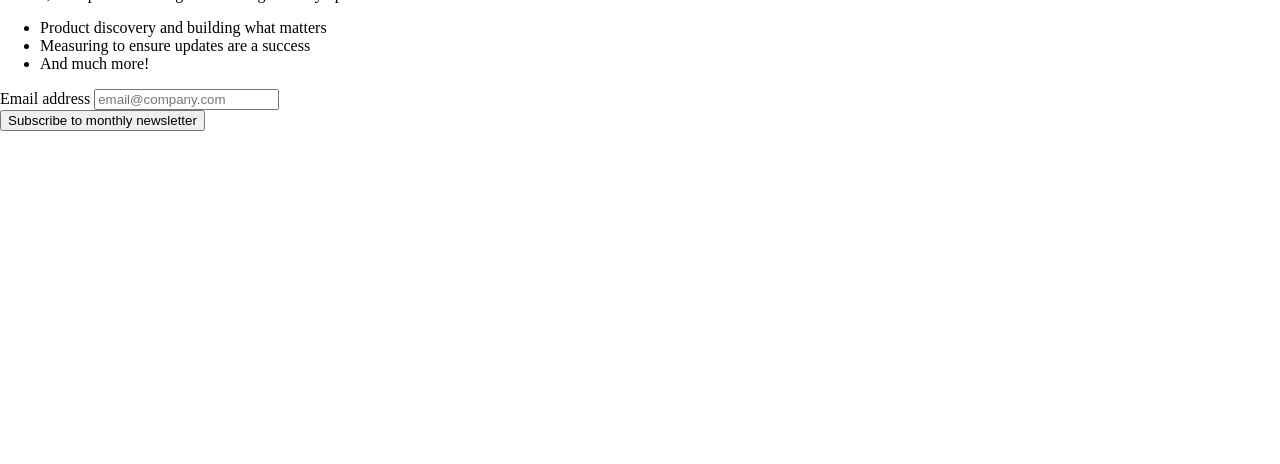
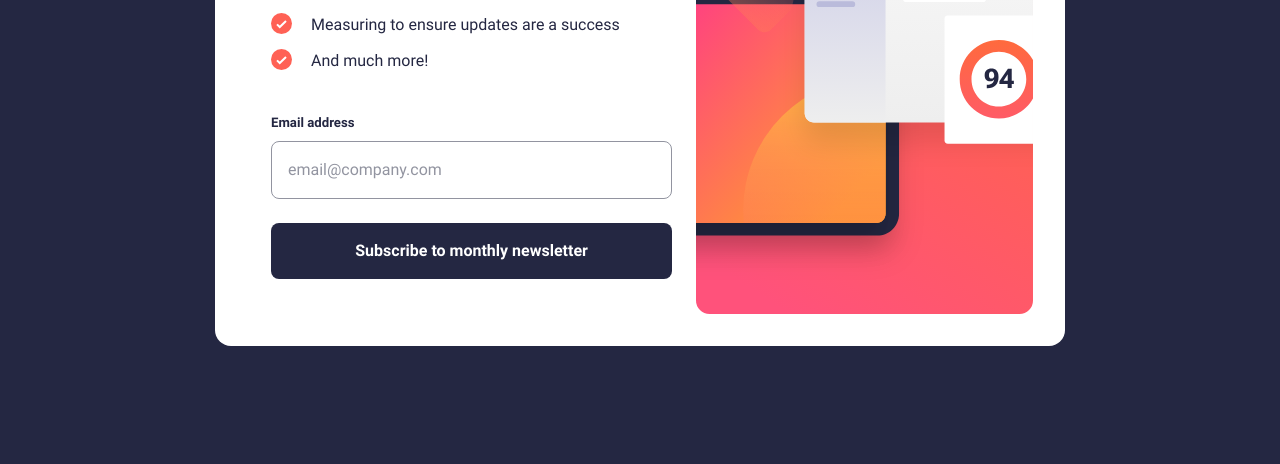
Before and after one commit to mrkteq/newsletter-sign-up, a plain HTML site: page index.html in a window 1280 px wide. Shown: the part 336-800 px from the top of the page. Drawn offline with Linux system fonts and the light colour scheme.

Commit message:
adds styles

```diff
--- a/index.html
+++ b/index.html
@@ -14,26 +14,33 @@
 
   <div class="newsletter-cta">
     <picture>
+      <source
+      media="(min-width: 650px)"
+      srcset="/assets/images/illustration-sign-up-desktop.svg"
+      >
       <img src="/assets/images/illustration-sign-up-mobile.svg" alt="">
     </picture>
 
-    <h1>Stay updated!</h1>
+    <div class="content">
+      <h1 class="title">Stay updated!</h1>
       <p>Join 60,000+ product managers receiving monthly updates on:</p>
 
-    <ul class="checkmark-list">
+      <ul role="list" class="checkmark-list">
         <li>Product discovery and building what matters</li>
         <li>Measuring to ensure updates are a success</li>
         <li>And much more!</li>
       </ul>
 
       <form action="">
-      <div class="form-group">
+        <div class="form-group with-error-field">
           <label for="email">Email address</label>
           <input type="email" id="email" placeholder="email@company.com">
+          <span class="error">Email address required</span>
         </div>
 
         <button class="button">Subscribe to monthly newsletter</button>
       </form>
+    </div>
 
   </div>
 
--- a/style.css
+++ b/style.css
@@ -1,3 +1,38 @@
+@font-face {
+  font-family: 'Roboto';
+  src:
+    local('Roboto Regular'),
+    url('/assets/fonts/Roboto-Regular.ttf');
+  font-weight: 400;
+}
+
+@font-face {
+  font-family: 'Roboto';
+  src:
+    local('Roboto Bold'),
+    url('/assets/fonts/Roboto-Bold.ttf');
+  font-weight: 700;
+}
+
+:root {
+  --clr-neutral-800: hsl(234, 29%, 20%);
+  --clr-neutral-700: hsl(235, 18%, 26%);
+  --clr-neutral-200: hsl(231, 7%, 60%);
+  --clr-neutral-100: hsl(0, 0%, 100%);
+
+  --clr-accent-400: hsl(4, 100%, 67%);
+  --clr-accent-500: hsl(347, 100%, 66%);
+
+  --ff-base: Roboto, sans-serif;
+
+  --fw-regular: 400;
+  --fw-bold: 700;
+
+  --fs-300: .825rem;
+  --fs-400: 1rem;
+  --fs-900: 2.5rem;
+}
+
 *,
 *::before,
 *::after {
@@ -28,3 +63,155 @@ ol[role='list'] {
   margin: 0;
   padding: 0;
 }
+
+body {
+  font-family: var(--ff-base);
+  font-weight: var(--fw-regular);
+  font-weight: var(--fs-400);
+  color: var(--clr-neutral-800);
+  line-height: 1.5;
+
+  min-height: 100vh;
+  display: grid;
+  place-content: center;
+  background-color: var(--clr-neutral-800);
+}
+
+input {
+  padding: 1rem;
+  border-radius: .5rem;
+  font: inherit;
+  font-size: var(--fs-400);
+  font-weight: var(--fw-regular);
+  border: 1px solid var(--clr-neutral-200)
+}
+
+input::placeholder {
+  color: var(--clr-neutral-200)
+}
+
+input:not(:focus):invalid {
+  color: var(--clr-accent-400);
+  border: 1px solid var(--clr-accent-400);
+}
+
+.form-group {
+  display: grid;
+  gap: .5rem;
+  font-size: var(--fs-300);
+  font-weight: var(--fw-bold);
+}
+
+.form-group > .error {
+  grid-row: 1;
+  grid-column: 2;
+  text-align: end;
+  color: var(--clr-accent-400);
+  display: none;
+}
+
+.form-group > :not(:focus):invalid + .error {
+  display: block;
+}
+
+.form-group.with-error-field {
+  grid-template-columns: 1fr 1fr;
+}
+
+.form-group.with-error-field > input {
+  grid-column: 1 / -1;
+}
+
+.button {
+  background: var(--clr-neutral-800);
+  color: var(--clr-neutral-100);
+  font: inherit;
+  font-weight: var(--fw-bold);
+  border: 0;
+  padding: 1rem;
+  border-radius: .5rem;
+}
+
+.button:hover,
+.button:focus-visible {
+  position: relative;
+  cursor: pointer;
+  background-image: linear-gradient(-90deg,
+    var(--clr-accent-400),
+    var(--clr-accent-500)
+  )
+}
+
+form {
+  isolation: isolate;
+}
+
+.button:hover::after,
+.button:focus-visible::after {
+  content: '';
+  position: absolute;
+  z-index: -1;
+  inset: 0;
+  background: inherit;
+  border-radius: inherit;
+  translate: 0 1.5rem;
+  filter: blur(1rem);
+  opacity: .5;
+}
+
+.checkmark-list {
+  display: grid;
+  gap: .5rem;
+}
+
+.checkmark-list li {
+  display: grid;
+  grid-template-columns: 2.5rem auto;
+}
+
+.checkmark-list li::before {
+  content: url('/assets/images/icon-list.svg');
+}
+
+.newsletter-cta {
+  max-width: 850px;
+  border-radius: 1rem;
+  background-color: var(--clr-neutral-100);
+}
+
+@media (min-width: 650px) {
+  .newsletter-cta {
+    display: grid;
+    align-items: center;
+    grid-template-columns: 1fr .75fr;
+    margin-inline: 1rem;
+    padding: 2rem;
+    border-radius: 1rem;
+  }
+
+  .newsletter-cta > .content {
+    grid-column: 1;
+    grid-row: 1;
+  }
+}
+
+.newsletter-cta > .content {
+  display: grid;
+  gap: 1rem;
+  padding: 1.5rem;
+}
+
+.newsletter-cta > .title {
+  font-size: var(--fs-900);
+  font-weight: var(--fw-bold);
+}
+
+.newsletter-cta img {
+  margin-inline: auto;
+}
+
+.newsletter-cta form {
+  margin-block-start: 1.25rem;
+  display: grid;
+  gap: 1.5rem;
+}
```
Lines whose indentation alone changed are shown as unchanged.
